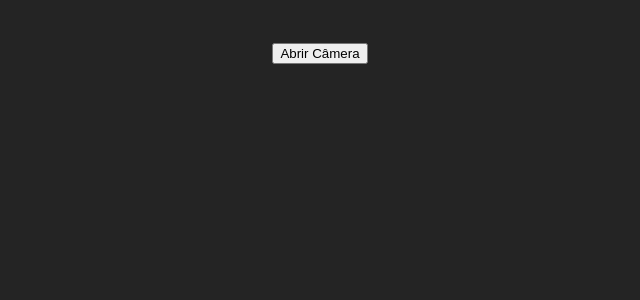
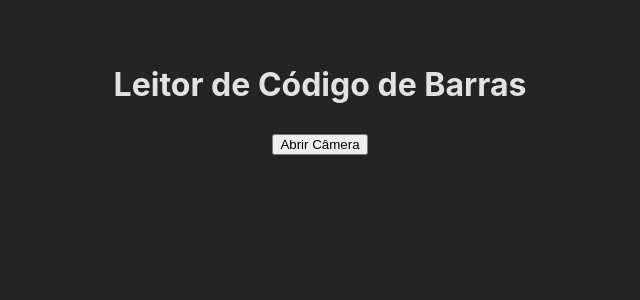
Before and after one commit to jarbsoncosta/qr-code, a React (Vite) app: page / in a window 1280 px wide. Shown: the top 300 px of the page, without its empty margins (320-960 px from the left). Built offline with nearby package versions, Linux system fonts and the light colour scheme.

Commit message:
ajuste componente

```diff
--- a/src/components/BarcodeScanner/index.tsx
+++ b/src/components/BarcodeScanner/index.tsx
@@ -1,6 +1,5 @@
 import React, { useState } from 'react';
 import BarcodeScannerComponent from 'react-qr-barcode-scanner';
-import './styles.css'
 
 export const BarcodeScanner: React.FC = () => {
   const [data, setData] = useState<string | null>(null);
@@ -17,7 +16,9 @@ export const BarcodeScanner: React.FC = () => {
 
   return (
     <div className="flex flex-col items-center justify-center min-h-screen bg-gray-100 p-4">
-     {!isCameraOpen && (
+      <h1 className="text-2xl font-bold mb-4">Leitor de Código de Barras</h1>
+
+      {!isCameraOpen && (
         <button
           onClick={handleOpenCamera}
           className="px-4 py-2 bg-blue-500 text-white rounded-md hover:bg-blue-600 focus:outline-none focus:ring-2 focus:ring-blue-300"
@@ -27,12 +28,11 @@ export const BarcodeScanner: React.FC = () => {
       )}
 
       {isCameraOpen && (
-        <div className="">
+        <div className="w-full h-screen relative bg-black">
           {/* Scanner */}
           <BarcodeScannerComponent
             width="100%"
             height="100%"
-
             onUpdate={(error, result) => {
                 console.log(error)
               if (result?.getText) {
```
